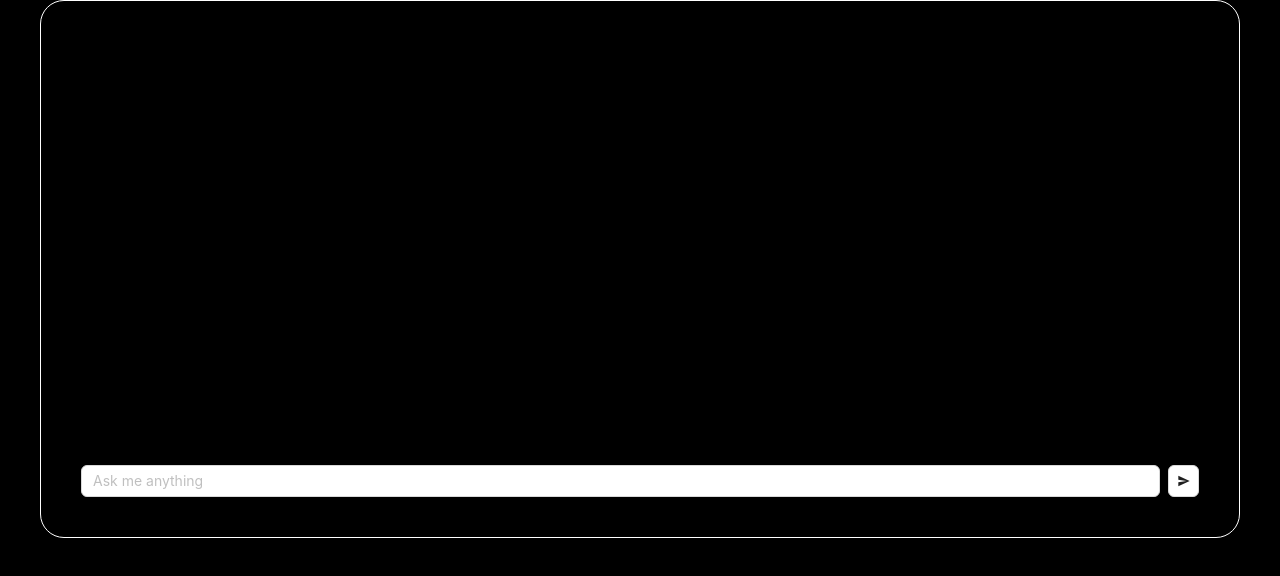
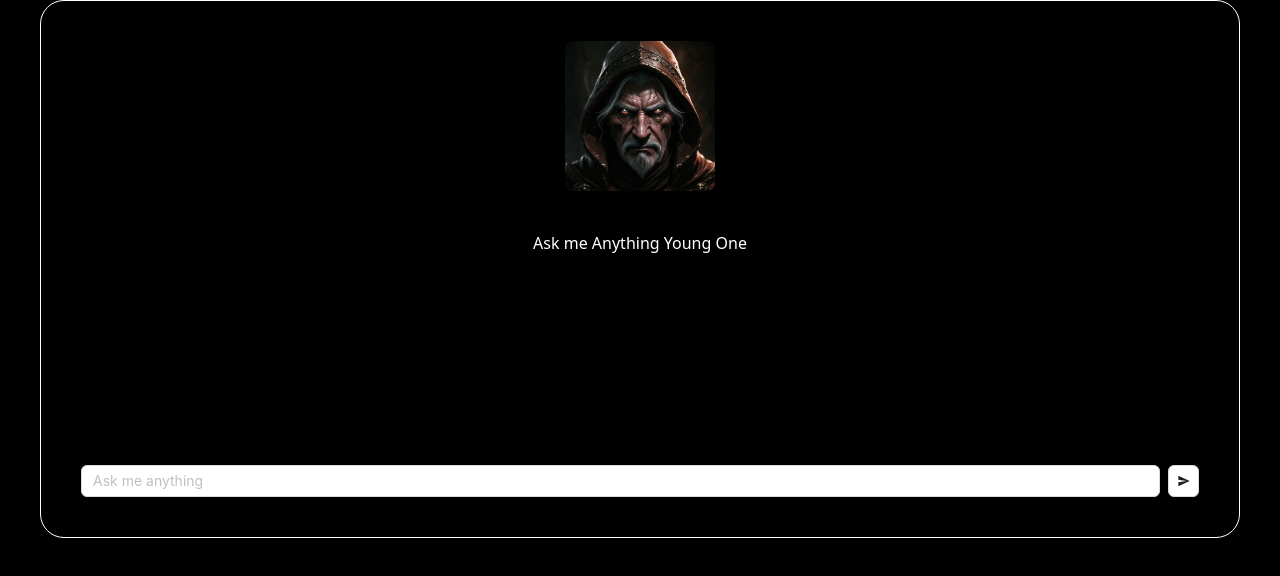
Before and after one commit to dennisdemetillar/materials-bsis3A, a Next.js app in the folder ai-app/: page /chatbot in a window 1280 px wide. Shown: the top 576 px of the page. Built offline with nearby package versions, Linux system fonts and the light colour scheme.

Commit message:
chore ui

```diff
--- a/ai-app/src/pages/chatbot/index.tsx
+++ b/ai-app/src/pages/chatbot/index.tsx
@@ -22,11 +22,25 @@ const Chatbot = () => {
     <div>
       <div className="flex flex-col mx-10 p-10 rounded-3xl border border-white">
         <div className="overflow-auto mb-10 h-96 mx-20">
-          {messages.map((message, index) => (
+          {messages.length === 0 ? (
+            <div className="text-white flex flex-col items-center gap-y-10">
+              <img
+                src="./sage.jpg"
+                height={150}
+                width={150}
+                className="rounded-lg"
+              />
+              <p>Ask me Anything Young One</p>
+            </div>
+          ) : (
+            messages.map((message, index) => (
               <div className="flex flex-col gap-y-5" key={message.id}>
                 <div className="flex gap-x-4 text-white items-center">
                   <img
-                  src={message.role === "user" ? "./person.jpg" : "./sage.jpg"}
+                    className="rounded-full"
+                    src={
+                      message.role === "user" ? "./person.jpg" : "./sage.jpg"
+                    }
                     alt="image"
                     height={40}
                     width={40}
@@ -38,7 +52,8 @@ const Chatbot = () => {
                 )}
                 {index === messages.length - 1 && <div ref={messagesEndRef} />}
               </div>
-          ))}
+            ))
+          )}
         </div>
         <form onSubmit={handleSubmit} className="flex w-full gap-x-2">
           <Input
@@ -53,10 +68,9 @@ const Chatbot = () => {
             icon={
               isLoading ? (
                 <Spin
-                  className="bg-white"
                   indicator={
                     <LoadingOutlined
-                      style={{ fontSize: 24, color: "black" }}
+                      style={{ fontSize: 15, color: "white" }}
                       spin
                     />
                   }
```
Lines whose indentation alone changed are shown as unchanged.
